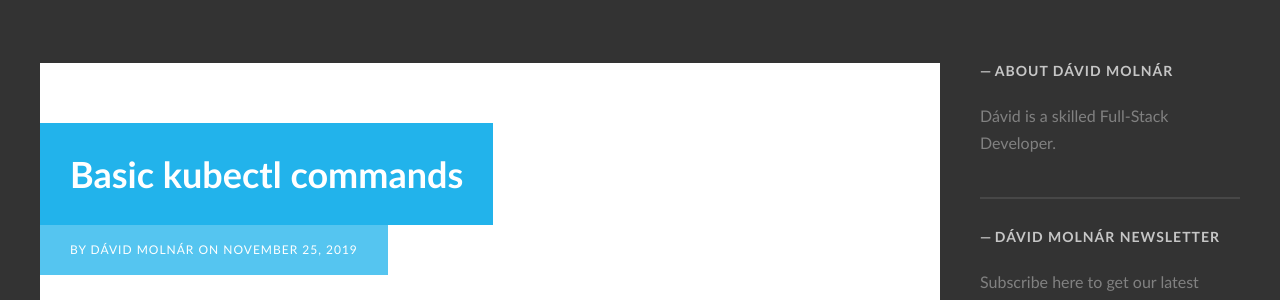
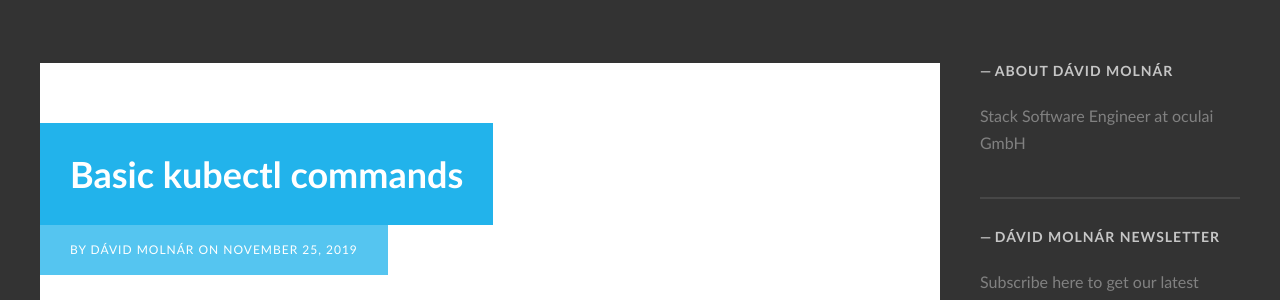
Before and after one commit to mdavid626/blog, a Jekyll site: the page built from index.html, in a window 1280 px wide and 900 px high. Shown: the part 180-480 px from the top of the window. Built offline with Jekyll 4.4.1, drawn with Linux system fonts in a browser that asks for light colours; some web fonts are replaced; the list of posts is cut into pages by our own code.

Commit message:
Adjust author image

```diff
--- a/_config.yml
+++ b/_config.yml
@@ -41,10 +41,10 @@
 
 # Author information - author info at the bottom of the post
 author_name: "Dávid Molnár"
-author_bio: "Dávid is a skilled Full-Stack Developer."
+author_bio: "Stack Software Engineer at oculai GmbH"
 author_url:  "https://mdavid626.com"
 author_location: "Munich, Germany"
-author_image: /images/authorimage.jpg?v=3
+author_image: /images/authorimage.jpg?v=4
 
 # Sidebar Add banner
 #banner_url: "http://justgoodthemes.com"
```
Also changed, not shown: images/authorimage.jpg.
